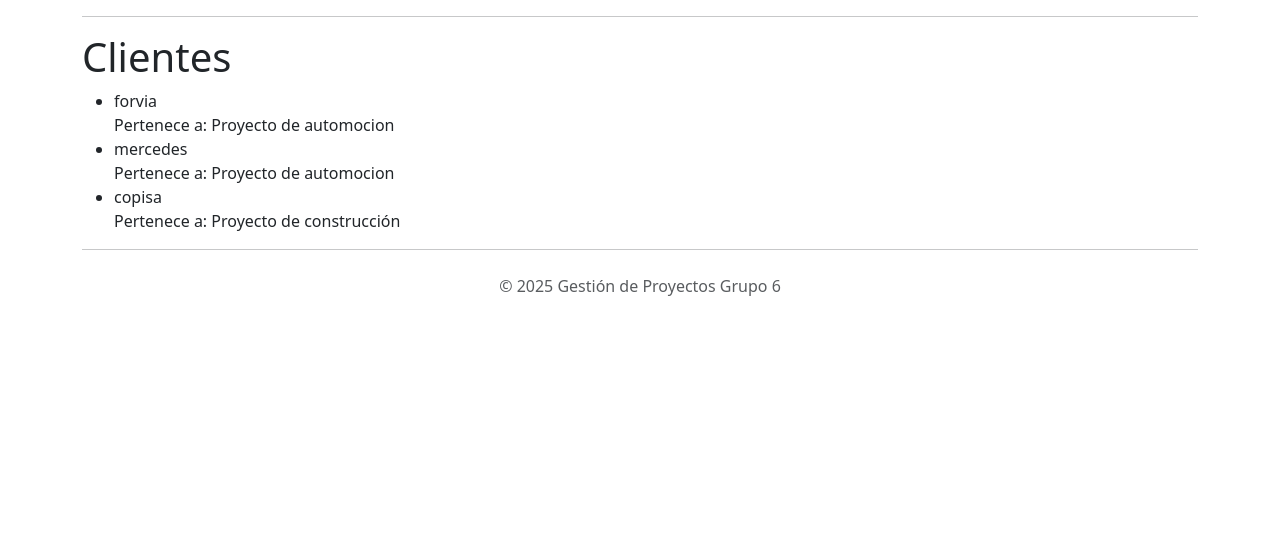
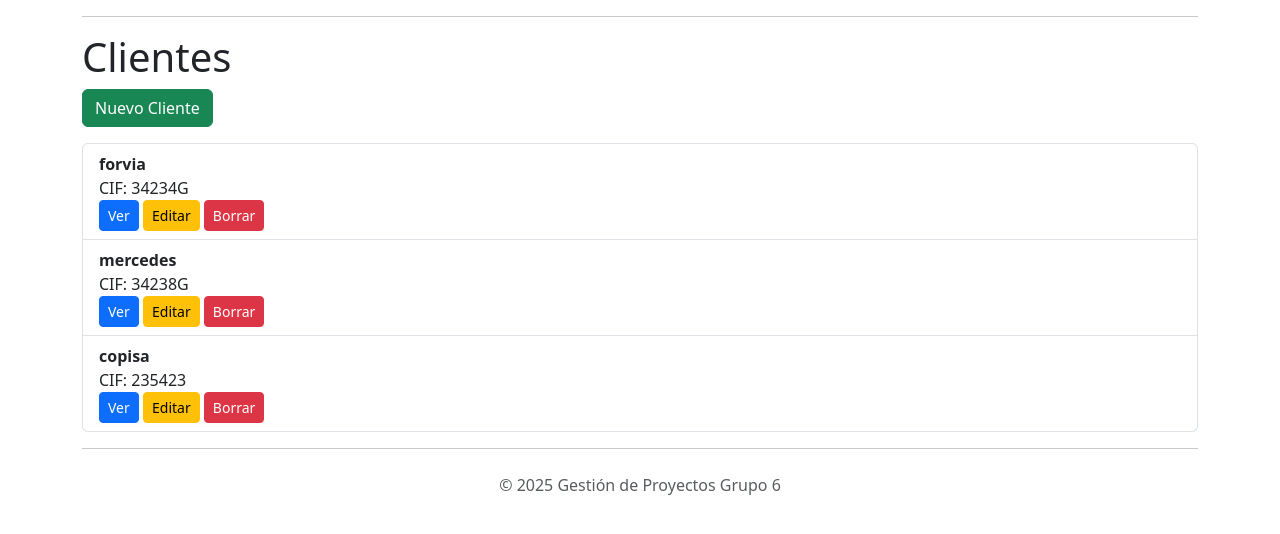
Before and after one commit to juancebellan/E2_IW_G6, a Django app: page /clientes/ in a window 1280 px wide. Shown: the part 48-582 px from the top of the page. Run offline with Django 5.2, Linux system fonts and the light colour scheme; data comes from the database, SQL or seed files in the repository; both versions use the stored data as it was after the commit.

Commit message:
create update detail y delete de cliente

```diff
--- a/proyecto_E2/gestion_produccion_G6/templates/cliente_list.html
+++ b/proyecto_E2/gestion_produccion_G6/templates/cliente_list.html
@@ -1,13 +1,18 @@
+
 {% extends "base.html" %} {% block content %}
 <h1>Clientes</h1>
-<ul>
+<a href="{% url 'cliente_create' %}" class="btn btn-success mb-3">Nuevo Cliente</a>
+<ul class="list-group">
   {% for cliente in clientes %}
-  <li>
-    {{ cliente.nombre }}<br />
-    Pertenece a: {{ cliente.proyecto }}
+  <li class="list-group-item">
+    <strong>{{ cliente.nombre }}</strong><br>
+    CIF: {{ cliente.cif}}<br>
+    <a href="{% url 'cliente_detail' cliente.pk %}" class="btn btn-sm btn-primary">Ver</a>
+    <a href="{% url 'cliente_update' cliente.pk %}" class="btn btn-sm btn-warning">Editar</a>
+    <a href="{% url 'cliente_delete' cliente.pk %}" class="btn btn-sm btn-danger">Borrar</a>
   </li>
   {% empty %}
-  <li>No hay clientes disponibles.</li>
+  <li class="list-group-item">No hay proyectos disponibles.</li>
   {% endfor %}
 </ul>
 {% endblock %}
--- a/proyecto_E2/gestion_produccion_G6/urls.py
+++ b/proyecto_E2/gestion_produccion_G6/urls.py
@@ -8,8 +8,11 @@ urlpatterns = [
     path('proyectos/nuevo/', views.ProyectoCreateView.as_view(), name='proyecto_create'),
     path('proyectos/<int:pk>/editar/', views.ProyectoUpdateView.as_view(), name='proyecto_update'),
     path('proyectos/<int:pk>/borrar/', views.ProyectoDeleteView.as_view(), name='proyecto_delete'),
-
+    path('clientes/nuevo/', views.ClienteCreateView.as_view(), name='cliente_create'),
+    path('clientes/<int:pk>/editar/', views.ClienteUpdateView.as_view(), name='cliente_update'),
     path('clientes/', views.ClienteListView.as_view(), name='cliente_list'),
+    path('clientes/<int:pk>/borrar/', views.ClienteDeleteView.as_view(), name='cliente_delete'),
+    path('clientes/<int:pk>/', views.ClienteDetailView.as_view(), name='cliente_detail'),
     path('empleados/', views.EmpleadoListView.as_view(), name='empleado_list'),
     path('tareas/', views.TareaListView.as_view(), name='tarea_list'),
 ]
--- a/proyecto_E2/gestion_produccion_G6/views.py
+++ b/proyecto_E2/gestion_produccion_G6/views.py
@@ -42,6 +42,30 @@ class ClienteListView(ListView):
     template_name = 'cliente_list.html'
     context_object_name = 'clientes'
 
+class ClienteCreateView(CreateView):
+    model = Cliente
+    fields = '__all__'
+    template_name = 'cliente_form.html'
+    success_url = reverse_lazy('cliente_list')
+
+class ClienteUpdateView(CreateView):
+    model = Cliente
+    fields = '__all__'
+    template_name = 'cliente_form.html'
+    success_url = reverse_lazy('cliente_list')
+    context_object_name = "mi_cliente"
+
+class ClienteDetailView(DetailView):
+    model = Cliente
+    template_name = 'cliente_detail.html'
+    context_object_name = "mi_cliente"
+
+class ClienteDeleteView(DeleteView):
+    model = Proyecto
+    template_name = 'cliente_confirm_delete.html'
+    success_url = reverse_lazy('cliente_list')
+    context_object_name = "mi_cliente"
+
 
 
 # EMPLEADO
```
Also changed, not shown: proyecto_E2/gestion_produccion_G6/templates/Tarea_detail.html (added, +18 -0 lines), proyecto_E2/gestion_produccion_G6/templates/cliente_confirm_delete.html (added, +10 -0 lines), proyecto_E2/gestion_produccion_G6/templates/cliente_detail.html (added, +13 -0 lines), proyecto_E2/gestion_produccion_G6/templates/cliente_form.html (added, +10 -0 lines), proyecto_E2/db.sqlite3.
